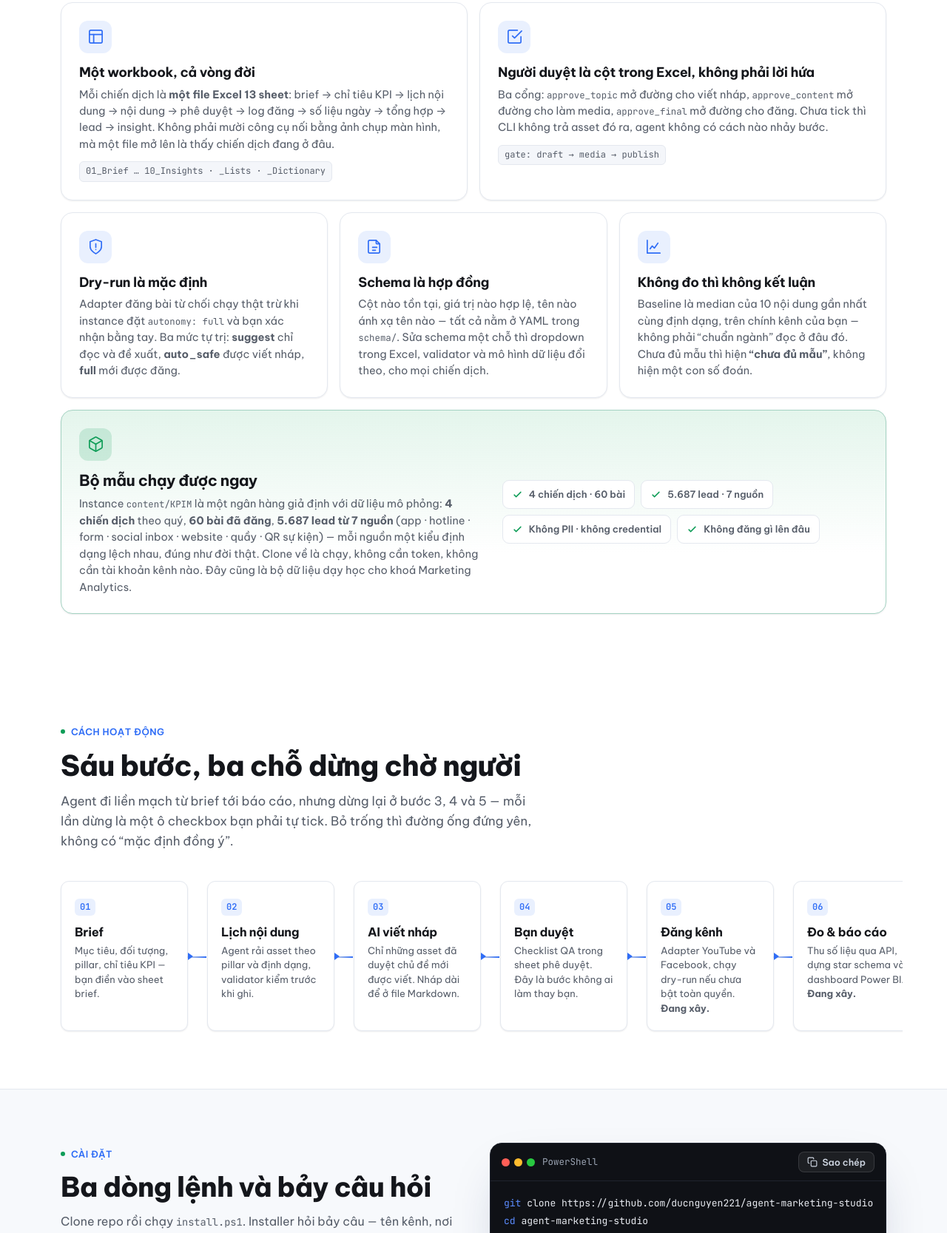
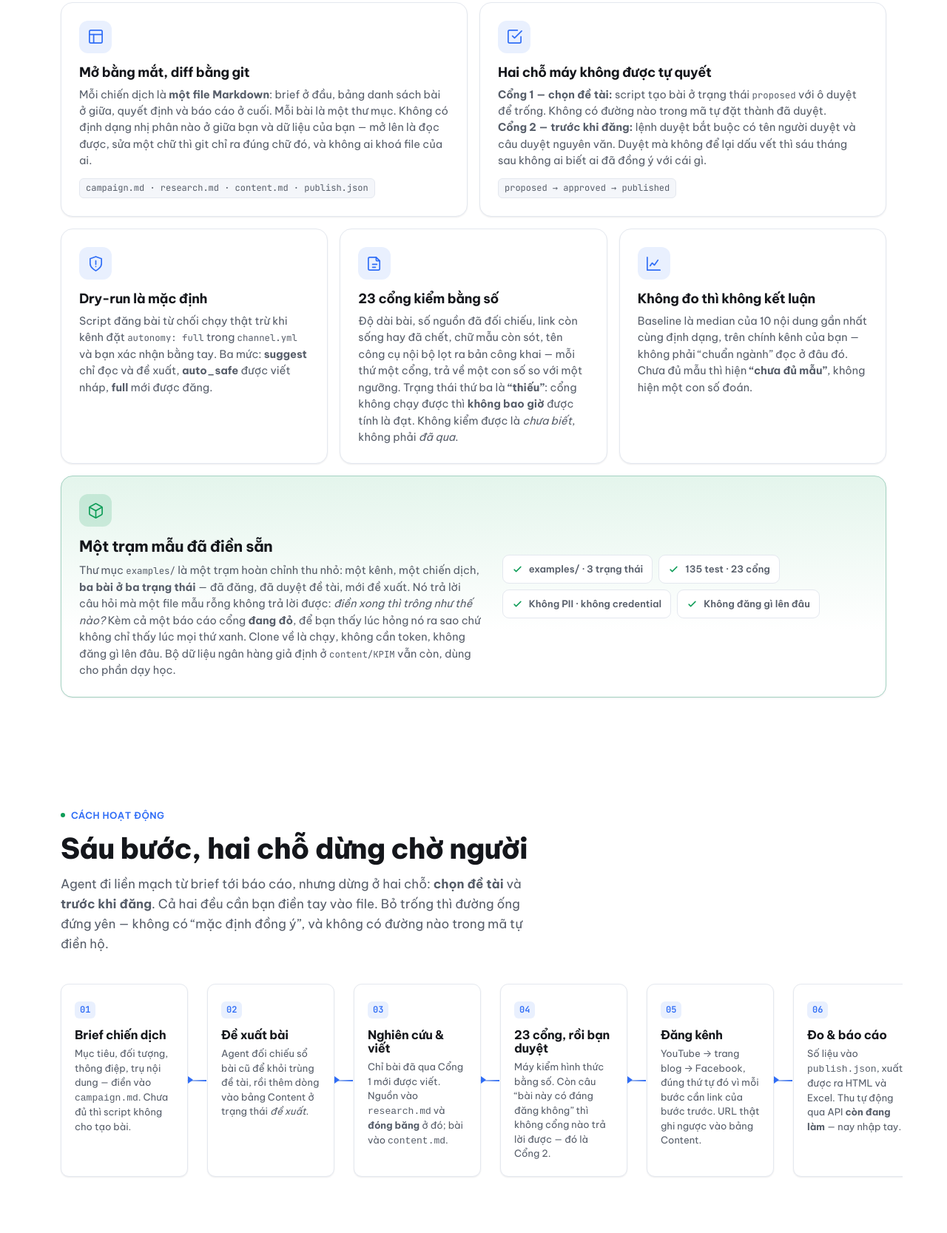
Before and after one commit to ducnguyen221/agent-marketing-studio, a plain HTML site: page docs/index.html in a window 1280 px wide. Shown: the part 1133-2800 px from the top of the page at 74% size. Drawn offline with Linux system fonts and the light colour scheme.

Commit message:
B11a: trang cong khai + installer noi dung su that
docs/index.html quang cao mot kien truc KHONG CON TON TAI: "workbook 13 sheet", "ba cong
duyet trong Excel", thu muc schema/, "instance". Tai lieu sai nguy hiem hon tai lieu thieu:
nguoi ta tin no roi lam theo.

Sua chu, giu nguyen thiet ke va JS:
  · workbook 13 sheet      -> mot file Markdown + mot thu muc moi bai
  · ba cong approve_*      -> HAI cong cua nguoi (chon de tai, truoc khi dang)
  · schema/ la hop dong    -> 23 cong kiem bang so, va trang thai thu ba "thieu"
  · bo mau KPIM            -> examples/ (3 trang thai, kem bao cao cong DANG DO)
  · badge Windows/PowerShell -> Python 3.10+ (pipeline da la Python da nen)

Va noi dung su that ve pham vi: DANG chay duoc = dung kenh/chien dich, tao bai le hoac ca
loat, 23 cong, dang YouTube/blog/Facebook (da chay that mot bai du ba kenh), ghi URL nguoc
vao so, hai ban HTML, xuat Excel. CHUA co = thu so lieu tu dong qua API va dashboard; nay
nhap tay. Ban cu ghi "adapter dang bai con dang lam" — sai theo huong nguoc lai.

install.ps1 viet lai: no dung dung "instance + mot .xlsx moi campaign". Ban moi hoi DUNG
MOT CAU (dat tram o dau), kiem Python va phu thuoc TRUOC khi tao thu muc, roi in ba lenh
tiep theo dan chay duoc. Khong tao kenh ho — cho luu kenh la quyet dinh cua nguoi dung.
Da chay that end-to-end + parse-check; giu BOM UTF-8.

export_excel doc SAI KHOA so lieu: publish.json dung `actual`/`target`, code doc `metrics`
-> moi o so lieu im lang rong. Sua + them assert target_view trong test.

135 test xanh. Trang kiem bang trinh duyet that: 0 chu cu con sot, 0 loi console, khong
tran ngang.

Co-Authored-By: Claude Opus 5 (1M context) <noreply@anthropic.com>
Claude-Session: https://claude.ai/code/session_01AVLiN6oVCi9CFXiLLakt7d

```diff
--- a/docs/index.html
+++ b/docs/index.html
@@ -4,11 +4,11 @@
 <meta charset="utf-8">
 <meta name="viewport" content="width=device-width, initial-scale=1">
 <title>agent-marketing-studio — Chạy chiến dịch marketing end-to-end bằng AI, người vẫn cầm cương</title>
-<meta name="description" content="agent-marketing-studio là engine mã nguồn mở chạy một chiến dịch marketing từ brief tới báo cáo: lịch nội dung, AI viết nháp, ba cổng phê duyệt trong Excel, đăng kênh và đo kết quả. Nội dung và dữ liệu của bạn nằm ngoài git.">
+<meta name="description" content="agent-marketing-studio là engine mã nguồn mở chạy một chiến dịch marketing từ brief tới báo cáo: lập kế hoạch, AI viết nháp, hai cổng phê duyệt của người, đăng kênh và đo kết quả. Mọi thứ là Markdown và đọc được bằng mắt. Nội dung của bạn nằm ngoài git.">
 <meta name="theme-color" content="#2f6df6" media="(prefers-color-scheme: light)">
 <meta name="theme-color" content="#0e0f13" media="(prefers-color-scheme: dark)">
 <meta property="og:title" content="agent-marketing-studio · Chiến dịch marketing end-to-end bằng AI, người vẫn cầm cương">
-<meta property="og:description" content="Một chiến dịch = một workbook 13 sheet. AI dựng lịch và viết nháp, bạn tick ba cổng duyệt, script mới được đăng. Mã nguồn mở, giấy phép MIT.">
+<meta property="og:description" content="Một chiến dịch = một file Markdown + một thư mục cho mỗi bài. AI nghiên cứu và viết nháp, bạn duyệt hai cổng, script mới được đăng. Mã nguồn mở, giấy phép MIT.">
 <meta property="og:type" content="website">
 <meta property="og:url" content="https://ducnguyen.vn/agent-marketing-studio/">
 <meta property="og:image" content="https://ducnguyen.vn/agent-marketing-studio/og-image.svg">
@@ -405,7 +405,7 @@
         Mã nguồn mở &nbsp;·&nbsp; <b>MIT</b>
       </span>
       <h1>Một chiến dịch chạy từ brief tới báo cáo —<br><span class="hl">AI làm, bạn duyệt.</span></h1>
-      <p class="lead">Repo này là <b>engine</b>: skill, agent, workflow, script và template. Nội dung, dữ liệu và báo cáo của bạn sống ở instance riêng, nằm ngoài git.</p>
+      <p class="lead">Repo này là <b>engine</b>: script, cổng kiểm, quy trình và template. Nội dung, dữ liệu và báo cáo của bạn sống ở một trạm riêng, nằm ngoài git — chỗ nào là do bạn chọn.</p>
       <div class="hero-cta">
         <a class="btn btn-primary" href="https://github.com/ducnguyen221/agent-marketing-studio" target="_blank" rel="noopener">
           <svg viewBox="0 0 24 24" fill="currentColor" aria-hidden="true"><path d="M12 2C6.48 2 2 6.58 2 12.25c0 4.53 2.87 8.37 6.84 9.73.5.09.68-.22.68-.49 0-.24-.01-.87-.01-1.71-2.78.62-3.37-1.37-3.37-1.37-.45-1.18-1.11-1.49-1.11-1.49-.91-.64.07-.62.07-.62 1 .07 1.53 1.06 1.53 1.06.89 1.56 2.34 1.11 2.91.85.09-.66.35-1.11.63-1.36-2.22-.26-4.55-1.14-4.55-5.07 0-1.12.39-2.03 1.03-2.75-.1-.26-.45-1.3.1-2.71 0 0 .84-.28 2.75 1.05a9.4 9.4 0 0 1 2.5-.34c.85 0 1.71.12 2.5.34 1.91-1.33 2.75-1.05 2.75-1.05.55 1.41.2 2.45.1 2.71.64.72 1.03 1.63 1.03 2.75 0 3.94-2.34 4.81-4.57 5.06.36.32.68.94.68 1.9 0 1.37-.01 2.48-.01 2.82 0 .27.18.59.69.49A10.02 10.02 0 0 0 22 12.25C22 6.58 17.52 2 12 2Z"/></svg>
@@ -419,32 +419,32 @@
       <div class="tech-badges">
         <span class="tb local"><span class="g"></span>Dry-run mặc định</span>
         <span class="tb"><span class="g"></span>MIT License</span>
-        <span class="tb"><span class="g"></span>Excel · 13 sheet</span>
-        <span class="tb"><span class="g"></span>Windows · PowerShell</span>
+        <span class="tb"><span class="g"></span>Markdown là nguồn</span>
+        <span class="tb"><span class="g"></span>Python 3.10+</span>
       </div>
     </div>
 
     <!-- product preview: stylized approval-gate illustration -->
-    <div class="preview" role="img" aria-label="Minh hoạ sheet lịch nội dung của một chiến dịch: ba cổng duyệt approve_topic, approve_content, approve_final quyết định asset nào được đăng.">
+    <div class="preview" role="img" aria-label="Minh hoạ bảng Content trong campaign.md: hai cổng duyệt của người quyết định bài nào được đăng.">
       <div class="pv-top">
         <span class="pv-live"><span class="rec"></span>Chờ bạn duyệt</span>
-        <span class="pv-src">CMP-2026-Q3.xlsx · 03_Calendar</span>
+        <span class="pv-src">campaign.md · bảng Content</span>
       </div>
       <div class="pv-body">
         <div class="line">
           <span class="who s2">A-014</span>
           <span class="say"><span class="orig">Reels · “Mở tài khoản trong 3 phút”</span>
-            <span class="tr"><b>gates</b>topic ✓ · content ✓ · final ✓ → được đăng</span></span>
+            <span class="tr"><b>cổng</b>đề tài ✓ · trước khi đăng ✓ → đã đăng, có URL</span></span>
         </div>
         <div class="line">
           <span class="who s1">A-015</span>
           <span class="say"><span class="orig">Bài dài · “Gửi tiết kiệm online lãi bao nhiêu”</span>
-            <span class="tr"><b>gates</b>topic ✓ · content ✓ · final — → dừng ở đây</span></span>
+            <span class="tr"><b>cổng</b>đề tài ✓ · trước khi đăng — → dừng, chờ bạn</span></span>
         </div>
         <div class="line">
           <span class="who s1">A-016</span>
           <span class="say"><span class="orig">Video ngắn · “Ba lỗi khi vay tiêu dùng”</span>
-            <span class="tr"><b>gates</b>topic ✓ · content — → chưa làm media</span></span>
+            <span class="tr"><b>cổng</b>đề tài — → chưa qua Cổng 1</span></span>
         </div>
         <div class="line">
           <span class="who you">Bạn</span>
@@ -467,28 +467,28 @@
     <div class="bento">
       <article class="feat wide reveal">
         <div class="ficon"><svg viewBox="0 0 24 24" fill="none" stroke="currentColor" stroke-width="1.75" stroke-linecap="round" stroke-linejoin="round"><rect x="3" y="3" width="18" height="18" rx="2"/><path d="M3 9h18"/><path d="M9 9v12"/></svg></div>
-        <h3>Một workbook, cả vòng đời</h3>
-        <p>Mỗi chiến dịch là <b>một file Excel 13 sheet</b>: brief → chỉ tiêu KPI → lịch nội dung → nội dung → phê duyệt → log đăng → số liệu ngày → tổng hợp → lead → insight. Không phải mười công cụ nối bằng ảnh chụp màn hình, mà một file mở lên là thấy chiến dịch đang ở đâu.</p>
-        <span class="kbd">01_Brief … 10_Insights · _Lists · _Dictionary</span>
+        <h3>Mở bằng mắt, diff bằng git</h3>
+        <p>Mỗi chiến dịch là <b>một file Markdown</b>: brief ở đầu, bảng danh sách bài ở giữa, quyết định và báo cáo ở cuối. Mỗi bài là một thư mục. Không có định dạng nhị phân nào ở giữa bạn và dữ liệu của bạn — mở lên là đọc được, sửa một chữ thì git chỉ ra đúng chữ đó, và không ai khoá file của ai.</p>
+        <span class="kbd">campaign.md · research.md · content.md · publish.json</span>
       </article>
 
       <article class="feat wide reveal">
         <div class="ficon"><svg viewBox="0 0 24 24" fill="none" stroke="currentColor" stroke-width="1.75" stroke-linecap="round" stroke-linejoin="round"><path d="M9 11l3 3L22 4"/><path d="M21 12v7a2 2 0 0 1-2 2H5a2 2 0 0 1-2-2V5a2 2 0 0 1 2-2h11"/></svg></div>
-        <h3>Người duyệt là cột trong Excel, không phải lời hứa</h3>
-        <p>Ba cổng: <code style="font-family:var(--mono);font-size:.85em">approve_topic</code> mở đường cho viết nháp, <code style="font-family:var(--mono);font-size:.85em">approve_content</code> mở đường cho làm media, <code style="font-family:var(--mono);font-size:.85em">approve_final</code> mở đường cho đăng. Chưa tick thì CLI không trả asset đó ra, agent không có cách nào nhảy bước.</p>
-        <span class="kbd">gate: draft → media → publish</span>
+        <h3>Hai chỗ máy không được tự quyết</h3>
+        <p><b>Cổng 1 — chọn đề tài:</b> script tạo bài ở trạng thái <code style="font-family:var(--mono);font-size:.85em">proposed</code> với ô duyệt để trống. Không có đường nào trong mã tự đặt thành đã duyệt.<br><b>Cổng 2 — trước khi đăng:</b> lệnh duyệt bắt buộc có tên người duyệt và câu duyệt nguyên văn. Duyệt mà không để lại dấu vết thì sáu tháng sau không ai biết ai đã đồng ý với cái gì.</p>
+        <span class="kbd">proposed → approved → published</span>
       </article>
 
       <article class="feat reveal">
         <div class="ficon"><svg viewBox="0 0 24 24" fill="none" stroke="currentColor" stroke-width="1.75" stroke-linecap="round" stroke-linejoin="round"><path d="M12 22s8-4 8-10V5l-8-3-8 3v7c0 6 8 10 8 10Z"/><path d="M12 8v5"/><path d="M12 16h.01"/></svg></div>
         <h3>Dry-run là mặc định</h3>
-        <p>Adapter đăng bài từ chối chạy thật trừ khi instance đặt <code style="font-family:var(--mono);font-size:.85em">autonomy: full</code> và bạn xác nhận bằng tay. Ba mức tự trị: <b>suggest</b> chỉ đọc và đề xuất, <b>auto_safe</b> được viết nháp, <b>full</b> mới được đăng.</p>
+        <p>Script đăng bài từ chối chạy thật trừ khi kênh đặt <code style="font-family:var(--mono);font-size:.85em">autonomy: full</code> trong <code style="font-family:var(--mono);font-size:.85em">channel.yml</code> và bạn xác nhận bằng tay. Ba mức: <b>suggest</b> chỉ đọc và đề xuất, <b>auto_safe</b> được viết nháp, <b>full</b> mới được đăng.</p>
       </article>
 
       <article class="feat reveal">
         <div class="ficon"><svg viewBox="0 0 24 24" fill="none" stroke="currentColor" stroke-width="1.75" stroke-linecap="round" stroke-linejoin="round"><path d="M14 3v4a1 1 0 0 0 1 1h4"/><path d="M5 3h9l5 5v11a2 2 0 0 1-2 2H5a2 2 0 0 1-2-2V5a2 2 0 0 1 2-2Z"/><path d="M9 13h6"/><path d="M9 17h4"/></svg></div>
-        <h3>Schema là hợp đồng</h3>
-        <p>Cột nào tồn tại, giá trị nào hợp lệ, tên nào ánh xạ tên nào — tất cả nằm ở YAML trong <code style="font-family:var(--mono);font-size:.85em">schema/</code>. Sửa schema một chỗ thì dropdown trong Excel, validator và mô hình dữ liệu đổi theo, cho mọi chiến dịch.</p>
+        <h3>23 cổng kiểm bằng số</h3>
+        <p>Độ dài bài, số nguồn đã đối chiếu, link còn sống hay đã chết, chữ mẫu còn sót, tên công cụ nội bộ lọt ra bản công khai — mỗi thứ một cổng, trả về một con số so với một ngưỡng. Trạng thái thứ ba là <b>“thiếu”</b>: cổng không chạy được thì <b>không bao giờ</b> được tính là đạt. Không kiểm được là <i>chưa biết</i>, không phải <i>đã qua</i>.</p>
       </article>
 
       <article class="feat reveal">
@@ -500,12 +500,12 @@
       <article class="feat full reveal">
         <div>
           <div class="ficon"><svg viewBox="0 0 24 24" fill="none" stroke="currentColor" stroke-width="1.75" stroke-linecap="round" stroke-linejoin="round"><path d="M21 16V8a2 2 0 0 0-1-1.73l-7-4a2 2 0 0 0-2 0l-7 4A2 2 0 0 0 3 8v8a2 2 0 0 0 1 1.73l7 4a2 2 0 0 0 2 0l7-4A2 2 0 0 0 21 16Z"/><path d="m3.3 7 8.7 5 8.7-5"/><path d="M12 22V12"/></svg></div>
-          <h3>Bộ mẫu chạy được ngay</h3>
-          <p>Instance <code style="font-family:var(--mono);font-size:.85em">content/KPIM</code> là một ngân hàng giả định với dữ liệu mô phỏng: <b>4 chiến dịch</b> theo quý, <b>60 bài đã đăng</b>, <b>5.687 lead từ 7 nguồn</b> (app · hotline · form · social inbox · website · quầy · QR sự kiện) — mỗi nguồn một kiểu định dạng lệch nhau, đúng như đời thật. Clone về là chạy, không cần token, không cần tài khoản kênh nào. Đây cũng là bộ dữ liệu dạy học cho khoá Marketing Analytics.</p>
+          <h3>Một trạm mẫu đã điền sẵn</h3>
+          <p>Thư mục <code style="font-family:var(--mono);font-size:.85em">examples/</code> là một trạm hoàn chỉnh thu nhỏ: một kênh, một chiến dịch, <b>ba bài ở ba trạng thái</b> — đã đăng, đã duyệt đề tài, mới đề xuất. Nó trả lời câu hỏi mà một file mẫu rỗng không trả lời được: <i>điền xong thì trông như thế nào?</i> Kèm cả một báo cáo cổng <b>đang đỏ</b>, để bạn thấy lúc hỏng nó ra sao chứ không chỉ thấy lúc mọi thứ xanh. Clone về là chạy, không cần token, không đăng gì lên đâu. Bộ dữ liệu ngân hàng giả định ở <code style="font-family:var(--mono);font-size:.85em">content/KPIM</code> vẫn còn, dùng cho phần dạy học.</p>
         </div>
         <div class="privacy-tags">
-          <span class="ptag"><svg viewBox="0 0 24 24" fill="none" stroke="currentColor" stroke-width="2.4" stroke-linecap="round" stroke-linejoin="round"><path d="M5 13l4 4L19 7"/></svg>4 chiến dịch · 60 bài</span>
-          <span class="ptag"><svg viewBox="0 0 24 24" fill="none" stroke="currentColor" stroke-width="2.4" stroke-linecap="round" stroke-linejoin="round"><path d="M5 13l4 4L19 7"/></svg>5.687 lead · 7 nguồn</span>
+          <span class="ptag"><svg viewBox="0 0 24 24" fill="none" stroke="currentColor" stroke-width="2.4" stroke-linecap="round" stroke-linejoin="round"><path d="M5 13l4 4L19 7"/></svg>examples/ · 3 trạng thái</span>
+          <span class="ptag"><svg viewBox="0 0 24 24" fill="none" stroke="currentColor" stroke-width="2.4" stroke-linecap="round" stroke-linejoin="round"><path d="M5 13l4 4L19 7"/></svg>135 test · 23 cổng</span>
           <span class="ptag"><svg viewBox="0 0 24 24" fill="none" stroke="currentColor" stroke-width="2.4" stroke-linecap="round" stroke-linejoin="round"><path d="M5 13l4 4L19 7"/></svg>Không PII · không credential</span>
           <span class="ptag"><svg viewBox="0 0 24 24" fill="none" stroke="currentColor" stroke-width="2.4" stroke-linecap="round" stroke-linejoin="round"><path d="M5 13l4 4L19 7"/></svg>Không đăng gì lên đâu</span>
         </div>
@@ -519,8 +519,8 @@
   <div class="wrap">
     <div class="sec-head reveal">
       <span class="eyebrow"><span class="dot"></span>Cách hoạt động</span>
-      <h2>Sáu bước, ba chỗ dừng chờ người</h2>
-      <p>Agent đi liền mạch từ brief tới báo cáo, nhưng dừng lại ở bước 3, 4 và 5 — mỗi lần dừng là một ô checkbox bạn phải tự tick. Bỏ trống thì đường ống đứng yên, không có “mặc định đồng ý”.</p>
+      <h2>Sáu bước, hai chỗ dừng chờ người</h2>
+      <p>Agent đi liền mạch từ brief tới báo cáo, nhưng dừng ở hai chỗ: <b>chọn đề tài</b> và <b>trước khi đăng</b>. Cả hai đều cần bạn điền tay vào file. Bỏ trống thì đường ống đứng yên — không có “mặc định đồng ý”, và không có đường nào trong mã tự điền hộ.</p>
     </div>
   </div>
   <div class="wrap">
@@ -528,33 +528,33 @@
       <div class="pipe">
         <div class="pstep">
           <span class="pnum">01</span>
-          <h3>Brief</h3>
-          <p>Mục tiêu, đối tượng, pillar, chỉ tiêu KPI — bạn điền vào sheet brief.</p>
+          <h3>Brief chiến dịch</h3>
+          <p>Mục tiêu, đối tượng, thông điệp, trụ nội dung — điền vào <code>campaign.md</code>. Chưa đủ thì script không cho tạo bài.</p>
         </div>
         <div class="pstep">
           <span class="pnum">02</span>
-          <h3>Lịch nội dung</h3>
-          <p>Agent rải asset theo pillar và định dạng, validator kiểm trước khi ghi.</p>
+          <h3>Đề xuất bài</h3>
+          <p>Agent đối chiếu sổ bài cũ để khỏi trùng đề tài, rồi thêm dòng vào bảng Content ở trạng thái <i>đề xuất</i>.</p>
         </div>
         <div class="pstep">
           <span class="pnum">03</span>
-          <h3>AI viết nháp</h3>
-          <p>Chỉ những asset đã duyệt chủ đề mới được viết. Nháp dài để ở file Markdown.</p>
+          <h3>Nghiên cứu &amp; viết</h3>
+          <p>Chỉ bài đã qua Cổng 1 mới được viết. Nguồn vào <code>research.md</code> và <b>đóng băng</b> ở đó; bài vào <code>content.md</code>.</p>
         </div>
         <div class="pstep">
           <span class="pnum">04</span>
-          <h3>Bạn duyệt</h3>
-          <p>Checklist QA trong sheet phê duyệt. Đây là bước không ai làm thay bạn.</p>
+          <h3>23 cổng, rồi bạn duyệt</h3>
+          <p>Máy kiểm hình thức bằng số. Còn câu “bài này có đáng đăng không” thì không cổng nào trả lời được — đó là Cổng 2.</p>
         </div>
         <div class="pstep">
           <span class="pnum">05</span>
           <h3>Đăng kênh</h3>
-          <p>Adapter YouTube và Facebook, chạy dry-run nếu chưa bật toàn quyền. <b>Đang xây.</b></p>
+          <p>YouTube → trang blog → Facebook, đúng thứ tự đó vì mỗi bước cần link của bước trước. URL thật ghi ngược vào bảng Content.</p>
         </div>
         <div class="pstep">
           <span class="pnum">06</span>
           <h3>Đo &amp; báo cáo</h3>
-          <p>Thu số liệu qua API, dựng star schema và dashboard Power BI. <b>Đang xây.</b></p>
+          <p>Số liệu vào <code>publish.json</code>, xuất được ra HTML và Excel. Thu tự động qua API <b>còn đang làm</b> — nay nhập tay.</p>
         </div>
       </div>
     </div>
@@ -567,7 +567,7 @@
     <div class="install-copy reveal">
       <span class="eyebrow"><span class="dot"></span>Cài đặt</span>
       <h2 style="margin-top:14px">Ba dòng lệnh và bảy câu hỏi</h2>
-      <p>Clone repo rồi chạy <code style="font-family:var(--mono);font-size:.85em">install.ps1</code>. Installer hỏi bảy câu — tên kênh, nơi đặt nội dung, kênh phát hành, nguồn số liệu, mức tự trị, ngôn ngữ, brand voice — rồi dựng khung thư mục instance cho bạn. Nhấn Enter hết là dùng mặc định trong repo.</p>
+      <p>Clone repo rồi chạy <code style="font-family:var(--mono);font-size:.85em">install.ps1</code>. Nó hỏi <b>đúng một câu</b> — đặt trạm nội dung ở đâu — rồi dựng khung và in ra ba lệnh tiếp theo, dán chạy được ngay. Nhấn Enter là dùng <code style="font-family:var(--mono);font-size:.85em">~/.marketing</code>. Nó <b>không</b> tạo kênh hộ bạn: chỗ lưu kênh là quyết định của bạn, và bước sau sẽ hỏi.</p>
       <div class="req">
         <ul>
           <li><span class="ic"><svg viewBox="0 0 24 24" fill="none" stroke="currentColor" stroke-width="2.4" stroke-linecap="round" stroke-linejoin="round"><path d="M5 13l4 4L19 7"/></svg></span><span><b>Windows</b> với <b>PowerShell 5.1</b> trở lên</span></li>
@@ -593,7 +593,7 @@
       <div class="code-scroll">
 <pre><code id="installCode"><span class="pr">git</span> clone https://github.com/ducnguyen221/agent-marketing-studio
 <span class="pr">cd</span> agent-marketing-studio
-<span class="pr">.\install.ps1</span>                        <span class="cm"># hỏi 7 câu rồi dựng khung thư mục</span></code></pre>
+<span class="pr">.\install.ps1</span>                        <span class="cm"># hỏi 1 câu rồi dựng khung trạm</span></code></pre>
       </div>
     </div>
   </div>
@@ -629,7 +629,7 @@
           </tr>
           <tr>
             <td class="lbl">Dữ liệu &amp; báo cáo</td>
-            <td class="us">Chỉ dữ liệu mô phỏng để học</td>
+            <td class="us">Chỉ dữ liệu ví dụ và mô phỏng</td>
             <td><span class="no">Export số liệu, lead, báo cáo xuất ra</span></td>
           </tr>
           <tr>
@@ -640,7 +640,7 @@
           <tr>
             <td class="lbl">Thông tin cá nhân</td>
             <td class="us"><span class="yes">Không PII</span> — số điện thoại trong bộ mẫu là chuỗi sinh máy</td>
-            <td><span class="no">Dữ liệu khách hàng thật không bao giờ rời instance</span></td>
+            <td><span class="no">Dữ liệu khách hàng thật không bao giờ rời trạm của bạn</span></td>
           </tr>
         </tbody>
       </table>
@@ -648,7 +648,7 @@
 
     <div class="legal reveal" style="margin-top:26px">
       <svg viewBox="0 0 24 24" fill="none" stroke="currentColor" stroke-width="2" stroke-linecap="round" stroke-linejoin="round"><path d="M12 9v4"/><path d="M12 17h.01"/><path d="M10.29 3.86 1.82 18a2 2 0 0 0 1.71 3h16.94a2 2 0 0 0 1.71-3L13.71 3.86a2 2 0 0 0-3.42 0Z"/></svg>
-      <p><b>Đang xây:</b> phần đã dùng được hôm nay là schema, dựng workbook 13 sheet, validator lịch nội dung và bộ mẫu KPIM. Adapter đăng YouTube/Facebook, thu số liệu qua API và dashboard Power BI <b>còn đang làm</b> — đừng kỳ vọng chúng chạy khi vừa clone về.</p>
+      <p><b>Dùng được hôm nay:</b> dựng kênh và chiến dịch, tạo bài lẻ hoặc cả loạt, 23 cổng kiểm, đăng YouTube · trang blog · Facebook (đã chạy thật một bài đủ ba kênh), ghi URL ngược vào sổ, hai bản HTML mở được bằng cách bấm đúp, và xuất Excel. <b>Còn đang làm:</b> thu số liệu tự động qua API và dashboard — hiện số liệu nhập tay. Đừng kỳ vọng hai thứ đó chạy khi vừa clone về.</p>
     </div>
   </div>
 </section>
```
Also changed, not shown: examples/vi-du-studio/CMP-2609-gioi-thieu/GTX-001_vi-sao-agent-can-cong-cua-nguoi/publish.json (+15 -6 lines), 4 other files.
